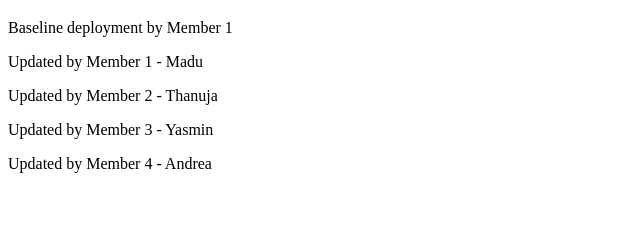
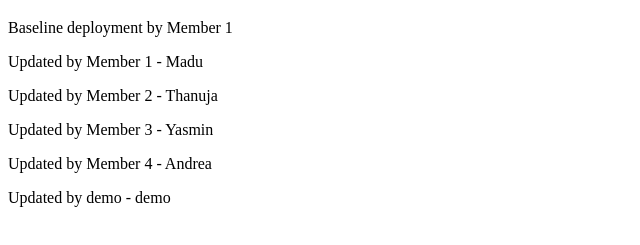
Before and after one commit to Shanipiyadasa/Assignment2_Release-Based-Workflow-in-GitHub-Azure-Board, a plain HTML site: page index.html in a window 1280 px wide. Shown: the part 61-306 px from the top of the page, without its empty margins (0-640 px from the left). Drawn offline with Linux system fonts and the light colour scheme.

Commit message:
demo update (#46)

```diff
--- a/index.html
+++ b/index.html
@@ -13,7 +13,7 @@
   <p>Updated by Member 2 - Thanuja</p>
   <p>Updated by Member 3 - Yasmin</p>
   <p>Updated by Member 4 - Andrea</p>
-
+  <p>Updated by demo - demo</p>
 </body>
 
 </html>
```
